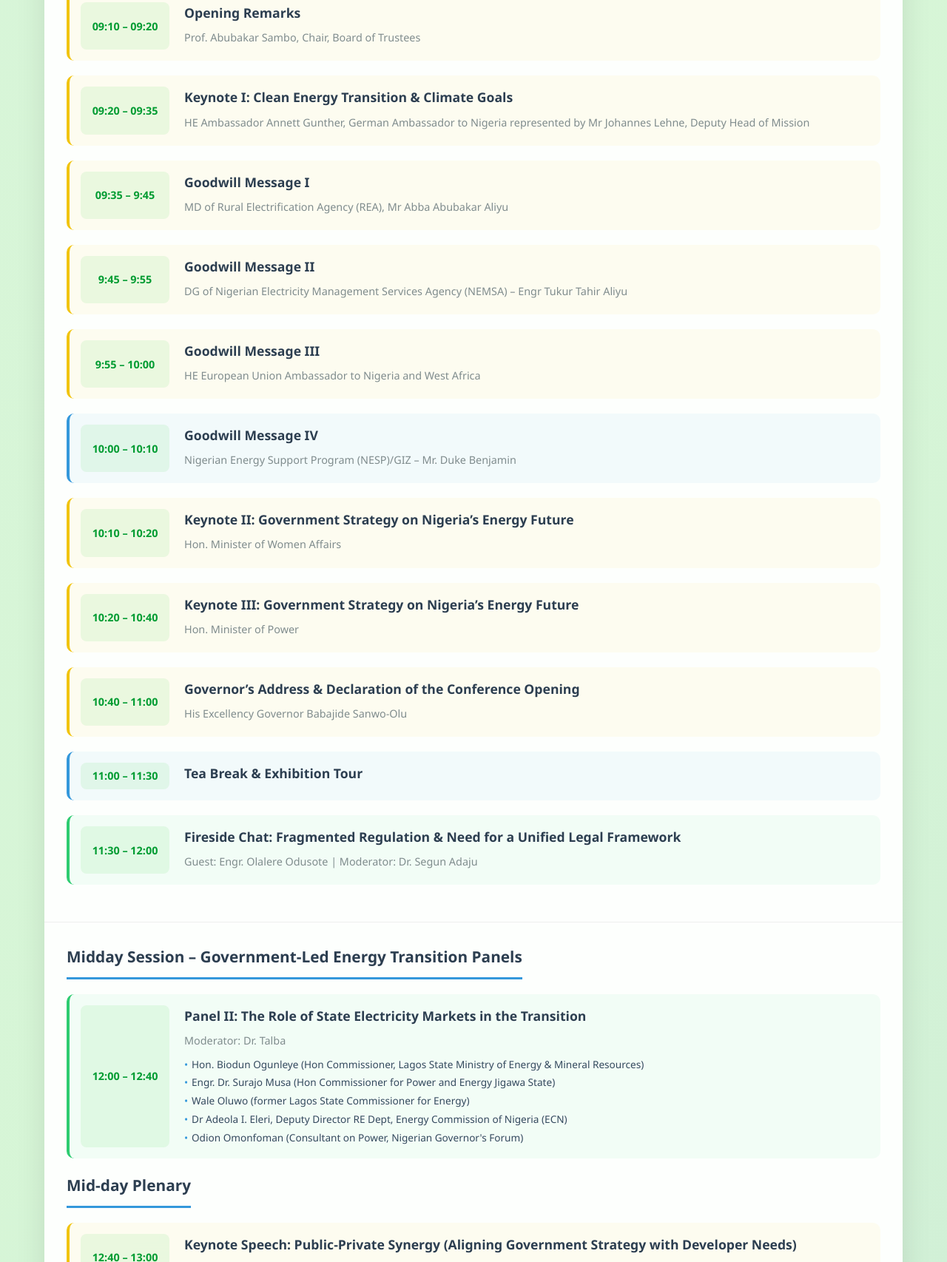
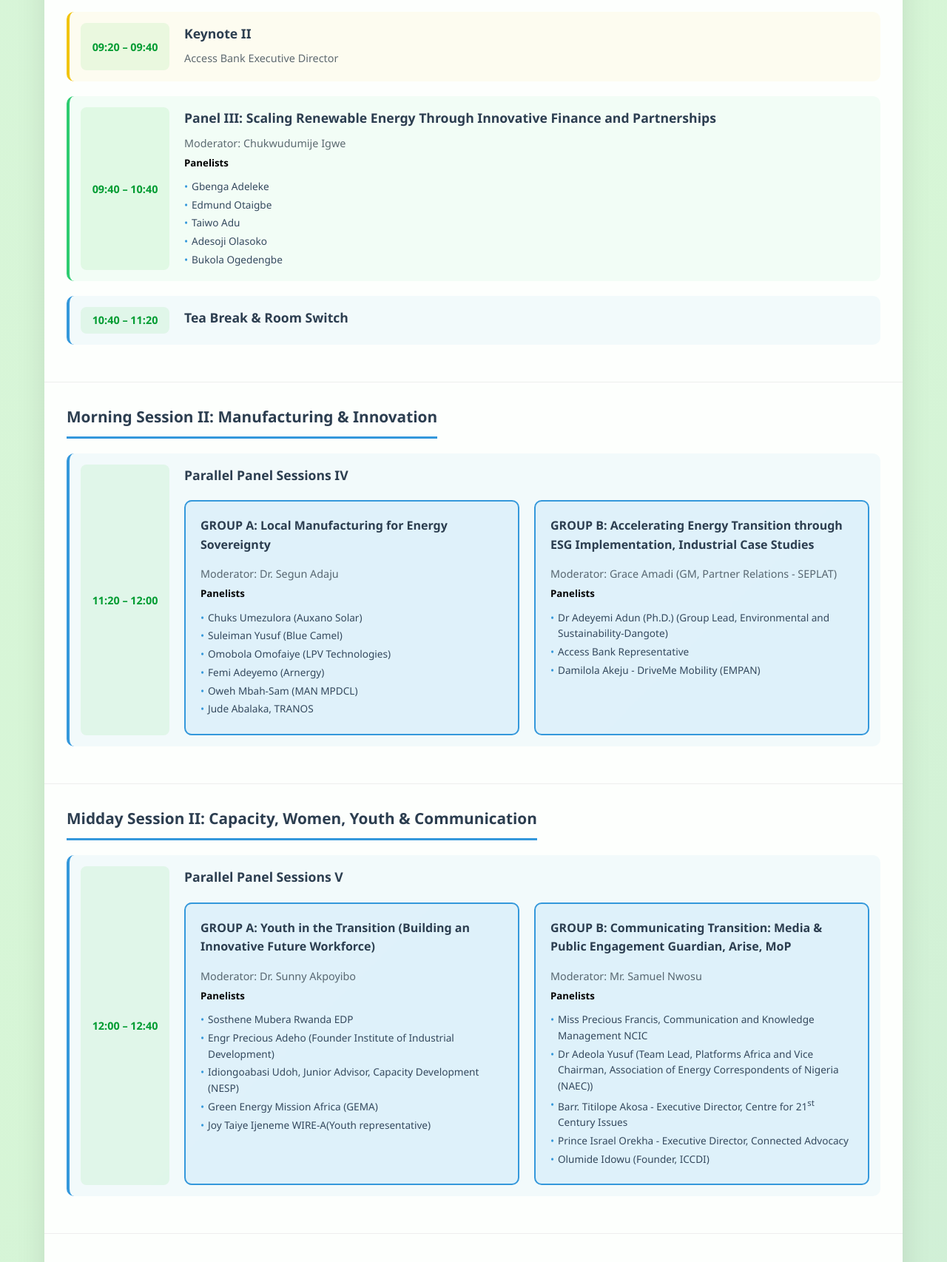
Before and after one commit to shady-cj/stratagem-conference, a plain HTML site: page dist/index.html in a window 1280 px wide. Shown: the part 1094-2800 px from the top of the page at 74% size. Drawn offline with Linux system fonts and the light colour scheme.

Commit message:
updated program agenda

```diff
--- a/dist/index.html
+++ b/dist/index.html
@@ -165,7 +165,7 @@
         }
 
         .speaker {
-            color: #7f8c8d;
+            color: rgba(54, 69, 79, 0.8);
             font-size: 0.9rem;
             margin-bottom: 5px;
         }
@@ -203,7 +203,7 @@
             font-weight: 600;
             color: #2c3e50;
             margin-bottom: 15px;
-            text-align: center;
+            /* text-align: center; */
         }
 
         .panelists {
@@ -293,7 +293,7 @@
         </header>
 
         <!-- DAY ONE -->
-        <div class="day-section">
+        <!-- <div class="day-section">
             <div class="day-header">
                 <i class="fas fa-calendar-day"></i> DAY ONE – TUESDAY, SEPTEMBER 23
                 <br><small>Policy, Regulation & Government Direction</small>
@@ -361,11 +361,7 @@
                     <div class="time">10:00 – 10:10</div>
                     <div class="session-content">
                         <h4>Goodwill Message IV</h4>
-                        <!-- <div class="panelists">
-                            <div class="panelist">MD Rural Electrification Agency (REA), Mr Abba Abubakar Aliyu</div>
-                            <div class="panelist">DG of NEMSA – Engr Tukur Tahir Aliyu</div>
-                            <div class="panelist">Nigerian Energy Support Program (NESP)/GIZ – Mr. Duke Benjamin</div>
-                        </div> -->
+
                        <div class="speaker">Nigerian Energy Support Program (NESP)/GIZ – Mr. Duke Benjamin</div>
                     </div>
                 </div>
@@ -403,15 +399,6 @@
                         <div class="speaker">Guest: Engr. Olalere Odusote | Moderator: Dr. Segun Adaju</div>
                     </div>
                 </div>
-                <!-- <div class="session-item award">
-                    <div class="time">10:10 – 11:10</div>
-                    <div class="session-content">
-                        <h4>MOU SIGNING: Between The Alliance and NEMSA</h4>
-                    </div>
-                </div> -->
-
-
-
 
             </div>
 
@@ -521,10 +508,10 @@
                     </div>
                 </div>
             </div>
-        </div>
+        </div> -->
 
         <!-- DAY TWO -->
-        <!-- <div class="day-section">
+        <div class="day-section">
             <div class="day-header">
                 <i class="fas fa-calendar-day"></i> DAY TWO – WEDNESDAY, SEPTEMBER 24
                 <br><small>Market Players, Local Manufacturing & Innovation</small>
@@ -560,8 +547,16 @@
                 <div class="session-item panel-track">
                     <div class="time">09:40 – 10:40</div>
                     <div class="session-content">
-                        <h4>Panel III: Clean Climate Finance & the Role of Public Institutions</h4>
-                        <div class="speaker">Moderator: Access Bank | Panelists: Access Bank to recommend</div>
+                        <h4>Panel III: Scaling Renewable Energy Through Innovative Finance and Partnerships</h4>
+                        <div class="speaker">Moderator: Chukwudumije Igwe</div>
+                        <h5>Panelists</h5>
+                        <div class="panelists">
+                            <div class="panelist">Gbenga Adeleke</div>
+                            <div class="panelist">Edmund Otaigbe</div>
+                            <div class="panelist">Taiwo Adu</div>
+                            <div class="panelist">Adesoji Olasoko </div>
+                            <div class="panelist">Bukola Ogedengbe</div>
+                        </div>
                     </div>
                 </div>
 
@@ -585,8 +580,10 @@
                             <div class="track">
                                 <div class="track-title">GROUP A: Local Manufacturing for Energy Sovereignty</div>
                                 <div class="speaker">Moderator: Dr. Segun Adaju</div>
+                                <h5>Panelists</h5>
                                 <div class="panelists">
                                     <div class="panelist">Chuks Umezulora (Auxano Solar)</div>
+                                    <div class="panelist">Suleiman Yusuf (Blue Camel)</div>
                                     <div class="panelist">Omobola Omofaiye (LPV Technologies)</div>
                                     <div class="panelist">Femi Adeyemo (Arnergy)</div>
                                     <div class="panelist">Oweh Mbah-Sam (MAN MPDCL)</div>
@@ -595,12 +592,12 @@
                             </div>
 
                             <div class="track">
-                                <div class="track-title">GROUP B: Accelerating Energy Transition through ESG Implementation</div>
-                                <div class="speaker">Moderator: Grace Amadi (GM, Partner Relations- SEPLAT)</div>
+                                <div class="track-title">GROUP B: Accelerating Energy Transition through ESG Implementation, Industrial Case Studies</div>
+                                <div class="speaker">Moderator: Grace Amadi (GM, Partner Relations - SEPLAT)</div>
+                                <h5>Panelists</h5>
                                 <div class="panelists">
-                                    <div class="panelist">Dr Adeyemi Adun (Group Lead, Environmental and Sustainability-Dangote)</div>
+                                    <div class="panelist">Dr Adeyemi Adun (Ph.D.) (Group Lead, Environmental and Sustainability-Dangote)</div>
                                     <div class="panelist">Access Bank Representative</div>
-                                    <div class="panelist">Mr. Okoli Chukwuka</div>
                                     <div class="panelist">Damilola Akeju - DriveMe Mobility (EMPAN)</div>
                                 </div>
                             </div>
@@ -619,27 +616,28 @@
 
                         <div class="parallel-tracks">
                             <div class="track">
-                                <div class="track-title">GROUP A: Youth in the Transition</div>
+                                <div class="track-title">GROUP A: Youth in the Transition (Building an Innovative Future Workforce)</div>
                                 <div class="speaker">Moderator: Dr. Sunny Akpoyibo</div>
+                                <h5>Panelists</h5>
                                 <div class="panelists">
+                                    <div class="panelist">Sosthene Mubera Rwanda EDP</div>
                                     <div class="panelist">Engr Precious Adeho (Founder Institute of Industrial Development)</div>
-                                    <div class="panelist">Sharon Kaburuk (Head of Component, Capacity Development & Private Sector Collaboration) NESP</div>
+                                    <div class="panelist">Idiongoabasi Udoh, Junior Advisor, Capacity Development (NESP)</div>
                                     <div class="panelist">Green Energy Mission Africa (GEMA)</div>
-                                    <div class="panelist">WIRE-A (Youth representative)</div>
+                                    <div class="panelist">Joy Taiye Ijeneme WIRE-A(Youth representative)</div>
                                 </div>
                             </div>
 
                             <div class="track">
-                                <div class="track-title">GROUP B: Communicating Transition: Media & Public Engagement</div>
+                                <div class="track-title">GROUP B: Communicating Transition: Media & Public Engagement Guardian, Arise, MoP</div>
                                 <div class="speaker">Moderator: Mr. Samuel Nwosu</div>
+                                <h5>Panelists</h5>
                                 <div class="panelists">
-                                    <div class="panelist">Dr Kingsley Uranta (Director of Programmes and Lead, Channels Academy-Channels Television)</div>
-                                    <div class="panelist">Dr Adeola Yusuf (Team Lead, Platforms Africa and Vice Chairman, Association of Energy Correspondents of Nigeria)</div>
-                                    <div class="panelist">Ujunwa Ojemeni (Energy Consultant to the Lagos State Ministry of Energy)</div>
-                                    <div class="panelist">Olumide Idowu (Co-Founder, ICCDI)</div>
-                                    <div class="panelist">Barr. Titilope Akosa-ED Centre for 21st Century Issues</div>
+                                    <div class="panelist">Miss Precious Francis, Communication and Knowledge Management NCIC</div>
+                                    <div class="panelist">Dr Adeola Yusuf (Team Lead, Platforms Africa and Vice Chairman, Association of Energy Correspondents of Nigeria (NAEC))</div>
+                                    <div class="panelist">Barr. Titilope Akosa - Executive Director, Centre for 21<sup>st</sup> Century Issues</div>
                                     <div class="panelist">Prince Israel Orekha - Executive Director, Connected Advocacy</div>
-                                    <div class="panelist">Mrs Toun Odetola-Odeleye – Communications and Partnerships Manager, All On</div>
+                                    <div class="panelist">Olumide Idowu (Founder, ICCDI)</div>
                                 </div>
                             </div>
                         </div>
@@ -659,11 +657,12 @@
                             <div class="track">
                                 <div class="track-title">GROUP A: From Beneficiaries to Stakeholders: Reframing Women's Role in Nigeria's Energy Transition</div>
                                 <div class="speaker">Moderator: Mrs Chioma Aninwe</div>
+                                <h5>Panelists</h5>
                                 <div class="panelists">
-                                    <div class="panelist">Ifeoma Malo (Clean Tech Hub)</div>
+                                    <div class="panelist">Nina Afani, Growth Officer (Clean Tech Hub)</div>
                                     <div class="panelist">Dr Mrs Azizat Olisola Gbadegesin (Senior Professional ICLEI)</div>
                                     <div class="panelist">Mrs Allwell Kedo (Principal Research Officer, National Centre for Energy Efficiency and Conservation)</div>
-                                    <div class="panelist">Rep for Ministry of Women Affairs</div>
+                                    <div class="panelist">Representative for Ministry of Women Affairs</div>
                                     <div class="panelist">Chief Anita Nana Okuribido</div>
                                 </div>
                             </div>
@@ -671,11 +670,12 @@
                             <div class="track">
                                 <div class="track-title">GROUP B: Local EPCs & Skills Development Labs</div>
                                 <div class="speaker">Moderator: Engr. Bayo Morakinyo</div>
+                                <h5>Panelists</h5>
                                 <div class="panelists">
                                     <div class="panelist">Energy Training Centre (ETC)</div>
                                     <div class="panelist">Stratagem Energy Management Company</div>
-                                    <div class="panelist">NEMSA</div>
-                                    <div class="panelist">Daniel Komolafe-First Electric/EMPAN</div>
+                                    <div class="panelist">NEMSA Representative</div>
+                                    <div class="panelist">Daniel Komolafe - First Electric/EMPAN</div>
                                 </div>
                             </div>
                         </div>
@@ -692,8 +692,9 @@
                 <div class="session-item panel-track">
                     <div class="time">14:20 – 15:20</div>
                     <div class="session-content">
-                        <h4>B2B Investment & Financing Matchmaking</h4>
-                        <div class="speaker">Developers, Financiers, DFIs, VC Firms</div>
+                        <h4>B2B Investment & Financing Matchmaking Developers, Financiers, DFIs, VC Firms</h4>
+                        <div class="speaker">Moderator: Solar Sisters</div>
+                        <h5>Panelists</h5>
                         <div class="panelists">
                             <div class="panelist">BOI Representative</div>
                             <div class="panelist">Empower Nigeria Lead</div>
@@ -724,6 +725,6 @@
             </div>
         </div>
     </div>
--->
+
 </body>
 </html>
```
Also changed, not shown: 1 other file.
